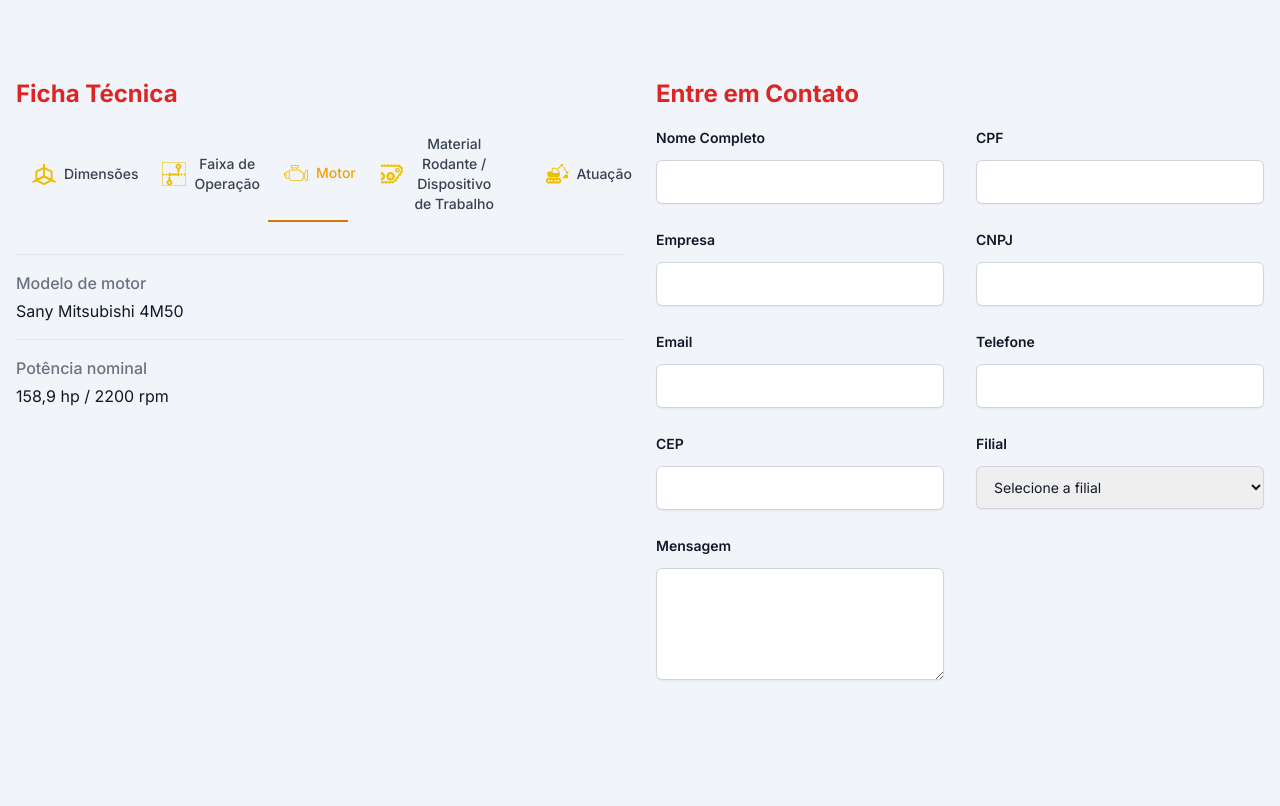
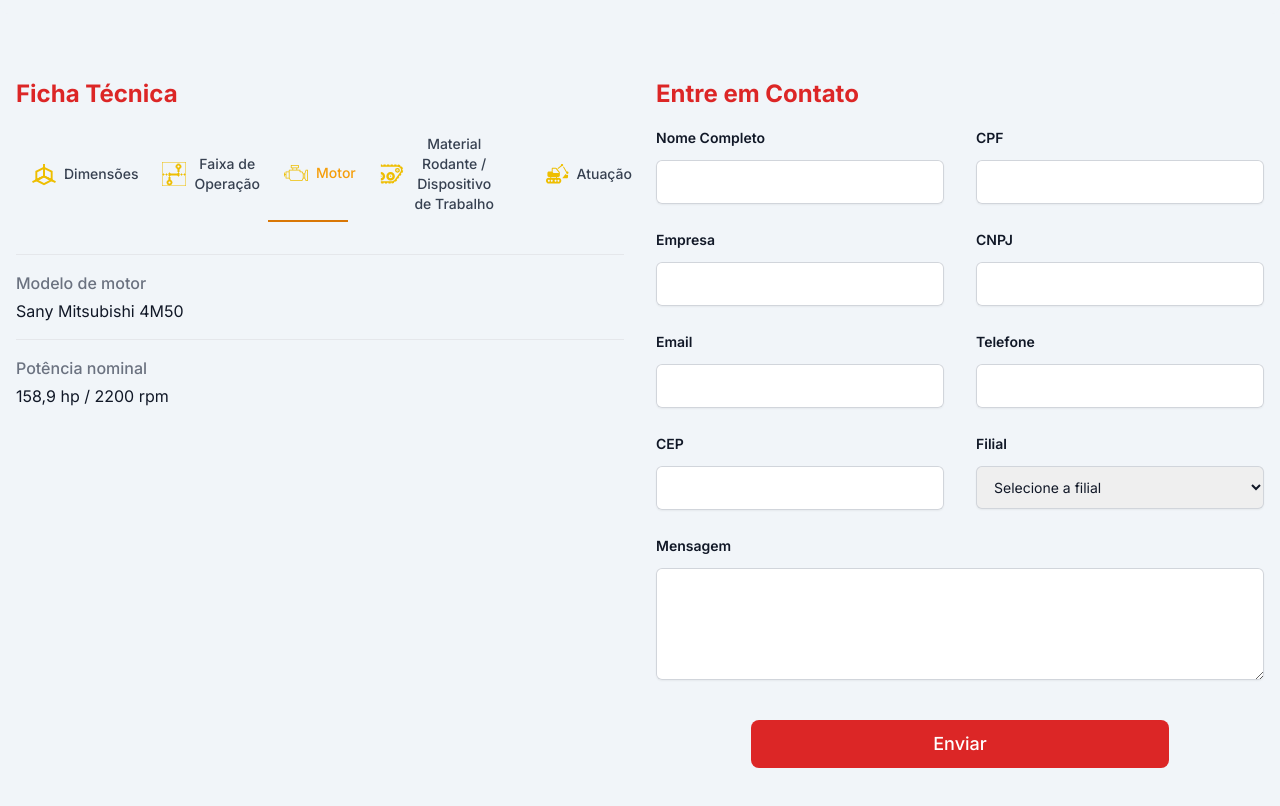
Before and after one commit to rodniski/Timber-Construction, a Next.js app: page /produtos/escavadeira/SY215LR in a window 1280 px wide. Shown: the part 1746-2552 px from the top of the page. Built offline with nearby package versions, Linux system fonts and the light colour scheme.

Commit message:
contact form

```diff
--- a/src/app/contato/page.jsx
+++ b/src/app/contato/page.jsx
@@ -1,7 +1,7 @@
 "use client";
 import { motion } from "framer-motion";
 import { useRef, useState } from "react";
-import ContactForm from "@components/comProduto/ContactForm"; // Importe o componente ContactForm aqui
+import ContactForm from "@components/ContactForm"; // Importe o componente ContactForm aqui
 
 const ContactPage = () => {
   const [success, setSuccess] = useState(false);
--- a/src/components/ContactForm.jsx
+++ b/src/components/ContactForm.jsx
@@ -1,14 +1,6 @@
-import React from "react";
-import { motion } from "framer-motion";
-
 const ContactForm = () => {
-  const itemVariants = {
-    hidden: { opacity: 0, y: 50 },
-    visible: { opacity: 1, y: 0, transition: { delay: 0.5, type: "spring", stiffness: 100 } },
-  };
-
   return (
-    <motion.form
+    <form
       action="https://webto.salesforce.com/servlet/servlet.WebToLead?encoding=UTF-8&orgId=00D4T000000Fw59"
       method="POST"
     >
@@ -37,7 +29,7 @@ const ContactForm = () => {
       />
 
       <div className="grid grid-cols-1 gap-x-8 gap-y-6 sm:grid-cols-2">
-        <motion.div variants={itemVariants}>
+        <div>
           <label
             htmlFor="last-name"
             className="block text-sm font-semibold leading-6 text-gray-900"
@@ -53,8 +45,8 @@ const ContactForm = () => {
               className="block w-full rounded-md border-0 px-3.5 py-2.5 text-gray-900 shadow-sm ring-1 ring-inset ring-gray-300 placeholder:text-gray-400 focus:ring-2 focus:ring-inset focus:ring-indigo-600 sm:text-sm sm:leading-6"
             />
           </div>
-        </motion.div>
-        <motion.div variants={itemVariants}>
+        </div>
+        <div>
           <label
             htmlFor="cpf"
             className="block text-sm font-semibold leading-6 text-gray-900"
@@ -71,8 +63,8 @@ const ContactForm = () => {
               className="block w-full rounded-md border-0 px-3.5 py-2.5 text-gray-900 shadow-sm ring-1 ring-inset ring-gray-300 placeholder:text-gray-400 focus:ring-2 focus:ring-inset focus:ring-indigo-600 sm:text-sm sm:leading-6"
             />
           </div>
-        </motion.div>
-        <motion.div variants={itemVariants}>
+        </div>
+        <div>
           <label
             htmlFor="company"
             className="block text-sm font-semibold leading-6 text-gray-900"
@@ -89,8 +81,8 @@ const ContactForm = () => {
               className="block w-full rounded-md border-0 px-3.5 py-2.5 text-gray-900 shadow-sm ring-1 ring-inset ring-gray-300 placeholder:text-gray-400 focus:ring-2 focus:ring-inset focus:ring-indigo-600 sm:text-sm sm:leading-6"
             />
           </div>
-        </motion.div>
-        <motion.div variants={itemVariants}>
+        </div>
+        <div>
           <label
             htmlFor="cnpj"
             className="block text-sm font-semibold leading-6 text-gray-900"
@@ -107,8 +99,8 @@ const ContactForm = () => {
               className="block w-full rounded-md border-0 px-3.5 py-2.5 text-gray-900 shadow-sm ring-1 ring-inset ring-gray-300 placeholder:text-gray-400 focus:ring-2 focus:ring-inset focus:ring-indigo-600 sm:text-sm sm:leading-6"
             />
           </div>
-          </motion.div>
-          <motion.div variants={itemVariants}>
+        </div>
+        <div>
           <label
             htmlFor="email"
             className="block text-sm font-semibold leading-6 text-gray-900"
@@ -125,8 +117,8 @@ const ContactForm = () => {
               className="block w-full rounded-md border-0 px-3.5 py-2.5 text-gray-900 shadow-sm ring-1 ring-inset ring-gray-300 placeholder:text-gray-400 focus:ring-2 focus:ring-inset focus:ring-indigo-600 sm:text-sm sm:leading-6"
             />
           </div>
-          </motion.div>
-          <motion.div variants={itemVariants}>
+        </div>
+        <div>
           <label
             htmlFor="phone"
             className="block text-sm font-semibold leading-6 text-gray-900"
@@ -143,8 +135,8 @@ const ContactForm = () => {
               className="block w-full rounded-md border-0 px-3.5 py-2.5 text-gray-900 shadow-sm ring-1 ring-inset ring-gray-300 placeholder:text-gray-400 focus:ring-2 focus:ring-inset focus:ring-indigo-600 sm:text-sm sm:leading-6"
             />
           </div>
-          </motion.div>
-          <motion.div variants={itemVariants}>
+        </div>
+        <div>
           <label
             htmlFor="zip"
             className="block text-sm font-semibold leading-6 text-gray-900"
@@ -161,8 +153,8 @@ const ContactForm = () => {
               className="block w-full rounded-md border-0 px-3.5 py-2.5 text-gray-900 shadow-sm ring-1 ring-inset ring-gray-300 placeholder:text-gray-400 focus:ring-2 focus:ring-inset focus:ring-indigo-600 sm:text-sm sm:leading-6"
             />
           </div>
-          </motion.div>
-          <motion.div variants={itemVariants}>
+        </div>
+        <div>
           <label
             htmlFor="company"
             className="block text-sm font-semibold leading-6 text-gray-900"
@@ -174,16 +166,15 @@ const ContactForm = () => {
               id="00NHY000000OY6P"
               name="00NHY000000OY6P"
               title="Filial"
-                className="block w-full rounded-md border-0 px-3.5 py-3 text-gray-900 shadow-sm ring-1 ring-inset ring-gray-300 placeholder:text-gray-400 focus:ring-2 focus:ring-inset focus:ring-indigo-600 sm:text-sm sm:leading-6"
-              >
+              className="block w-full rounded-md border-0 px-3.5 py-3 text-gray-900 shadow-sm ring-1 ring-inset ring-gray-300 placeholder:text-gray-400 focus:ring-2 focus:ring-inset focus:ring-indigo-600 sm:text-sm sm:leading-6">
               <option value="">Selecione a filial</option>
               <option value="Curitiba - PR">Curitiba - PR</option>
               <option value="Guaíba - RS">Guaíba - RS</option>
               <option value="Palhoça - SC">Palhoça - SC</option>
             </select>
           </div>
-          </motion.div>
-          <motion.div variants={itemVariants}>
+        </div>
+        <div className="sm:col-span-2">
           <label
             htmlFor="message"
             className="block text-sm font-semibold leading-6 text-gray-900"
@@ -198,9 +189,17 @@ const ContactForm = () => {
               className="block w-full rounded-md border-0 px-3.5 py-2 text-gray-900 shadow-sm ring-1 ring-inset ring-gray-300 placeholder:text-gray-400 focus:ring-2 focus:ring-inset focus:ring-indigo-600 sm:text-sm sm:leading-6"
             ></textarea>
           </div>
-          </motion.div>
         </div>
-      </motion.form>
+      </div>
+      <div className="mt-10 flex justify-center">
+          <button
+            type="submit"
+            className="bg-red-600 hover:bg-red-500 text-white font-medium py-[10px] px-[182px] rounded-lg text-lg"
+          >
+            Enviar
+          </button>
+        </div>
+    </form>
   );
 };
 
```
Lines whose indentation alone changed are shown as unchanged.
